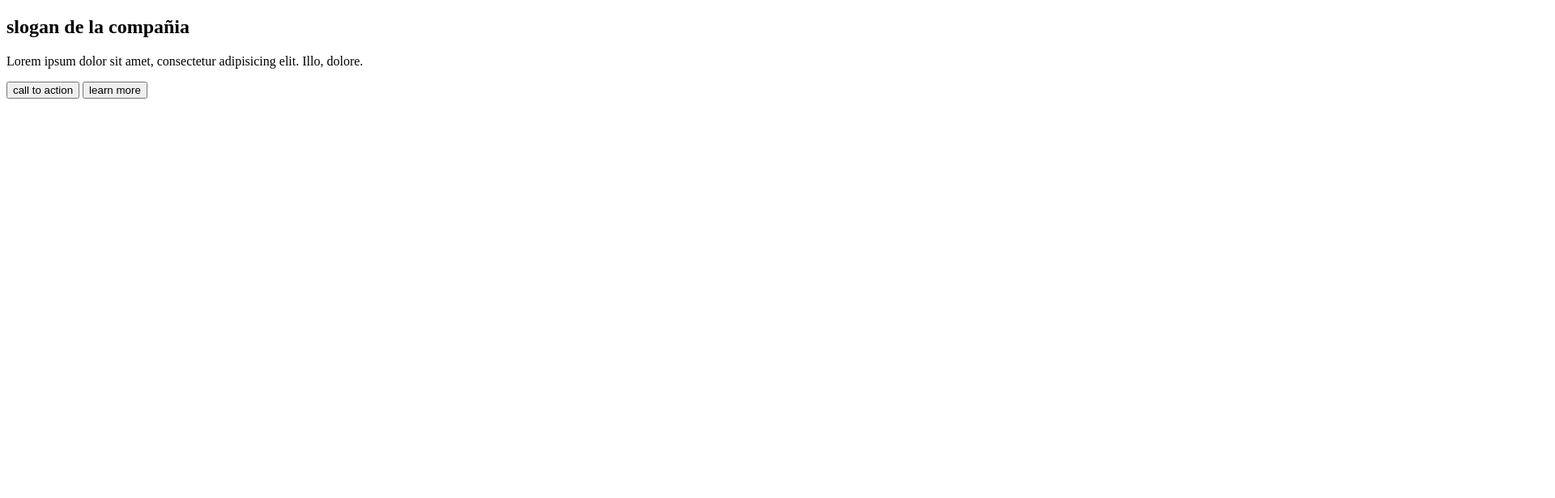
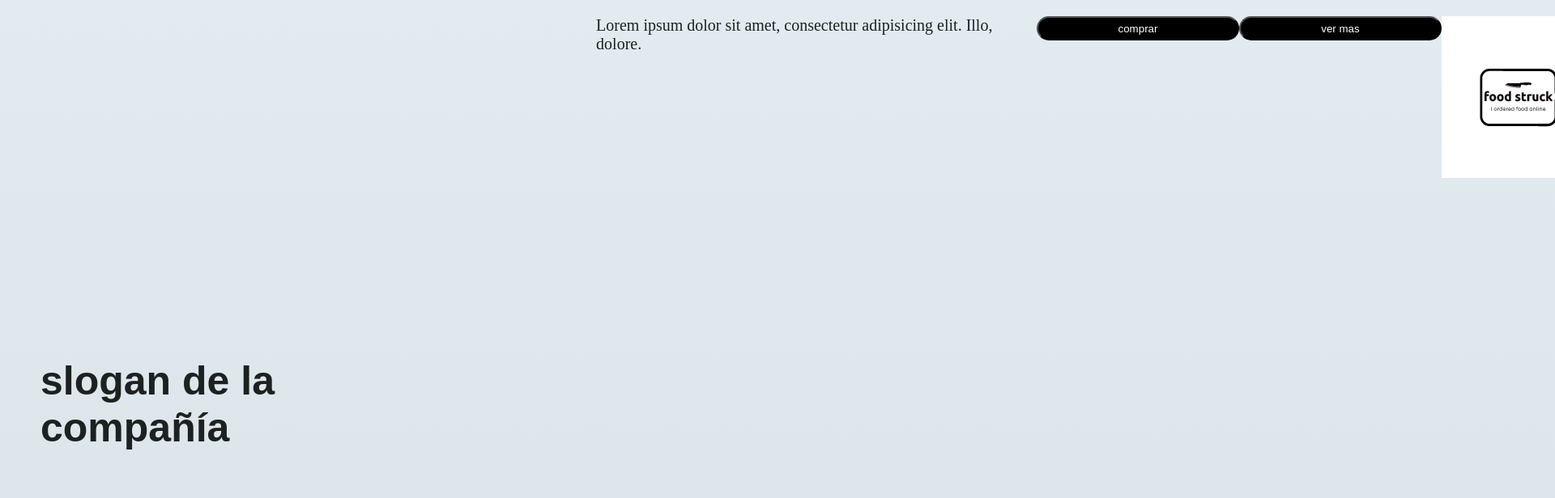
Before and after one commit to Daani4734/E3-challengeSection, a plain HTML site: page index.html in a window 1280 px wide. Shown: the top 616 px of the page at 81% size, 1920 px wide, since content can reach past the window. Drawn offline with Linux system fonts and the light colour scheme; a web font is replaced by a local one.

Commit message:
challenge

```diff
--- a/index.css
+++ b/index.css
@@ -0,0 +1,90 @@
+*{
+    margin: 0;
+    padding: 0;
+    box-sizing: border-box;
+}
+html body{
+    width: 250vh;
+    height: 250vh;
+    background-image: linear-gradient(to top, #cfd9df 0%, #e2ebf0 100%);
+
+}
+
+.container-titulo{
+    width: 100%;
+    height: 50%;
+    padding: 20px;
+}
+.titulo{
+    width: 100%;
+    height: 100%;
+    display: flex;
+
+
+}
+h1{
+    font-size: 50px;
+    padding: 30px;
+    color: rgb(28, 34, 32);
+    font-family: 'Sono', sans-serif;
+    justify-content: center;
+    align-content: center;
+
+
+}/*
+.parrafo{
+    padding: 10px;
+    display: flex;
+    margin: 10px;
+    width: 50%;
+    justify-content: flex-start;
+    align-items: center;
+
+}
+*/
+h1{
+    font-size: 50px;
+    padding: 30px;
+    color: rgb(28, 34, 32);
+    display: inline;
+    font-family: 'Sono', sans-serif;
+
+
+}
+p{
+    font-size: 20px;
+    margin-left: 125px ;
+    color:rgb(28, 34, 32)
+}
+.conteiner-boton{
+
+    display: flex;
+
+
+}
+button{
+    background-color: black;
+    color: white;
+    font-weight: 100;
+    border-radius: 15px;
+    width: 250px;
+    height: 30px;
+    justify-content: center;
+    align-items: center;
+
+}
+.conteiner-img{
+    background-repeat: no-repeat;
+    display: flex;
+    justify-content:flex-end;
+    align-items: flex-start;
+
+}
+
+.container-descripcion{
+    height: 50%;
+    width: 100%;
+    display: flex;
+    justify-content: center;
+    align-content: flex-start;
+}
--- a/index.html
+++ b/index.html
@@ -2,23 +2,34 @@
 <html lang="en">
 <head>
     <link rel="stylesheet" href="index.css">
+    <meta name="viewport" content="width=device-width, initial-scale=1.0">
+    <link rel="preconnect" href="https://fonts.googleapis.com">
+    <link rel="preconnect" href="https://fonts.gstatic.com" crossorigin>
+    <link href="https://fonts.googleapis.com/css2?family=Sono:wght@400&display=swap" rel="stylesheet">
     <title>ChallengeSection-hero</title>
 </head>
 <body>
-    <section>
-        <div class="container-titulo"></div>
-        <h1>slogan de la compañia</h1>
-        <div class="conteiner-parrafo">
+    <section class="container-titulo">
+        <div class="titulo">
+            <h1>slogan de la compañía</h1>
+       <div class="parrafo">
             <p>Lorem ipsum dolor sit amet, consectetur adipisicing elit. Illo, dolore.</p>
         </div>
         <div class="conteiner-boton">
-            <button>call to action</button>
-            <button>learn more</button>
+            <button>comprar</button>
+            <button>ver mas</button>
         </div>
-        <div class="conteiner-img"></div>
+        <div class="conteiner-img">
+            <img src="img/logo-foodstruck.png" alt="logo-food">
+        </div>
+    </div>
     </section>
-    <section>
-        <div class="contenedor-decripcion"></div>
+    <section class="container-descripcion">
+        <div class="decripcion">
+        <p class="descripcion"> Lorem ipsum dolor sit amet consectetur adipisicing elit.
+             Vel recusandae facere asperiores
+             fugit a odio et quo tenetur labore consectetur?</p>
+            </div>
     </section>
 
 
```
Also changed, not shown: img/gradient-css.jpg (added), img/logo-foodstruck.png (added).
